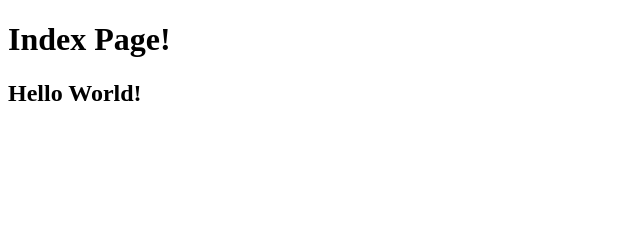
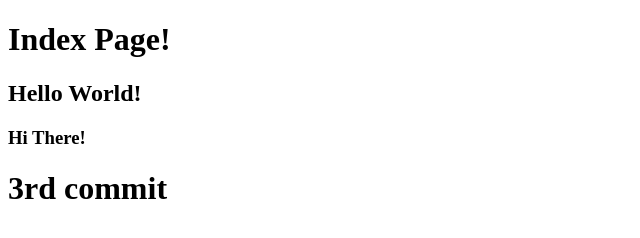
Before and after one commit to geekyaniruddha/Git-Proj, a plain HTML site: page index.html in a window 1280 px wide. Shown: the whole page, without its empty margins (0-640 px from the left). Drawn offline with Linux system fonts and the light colour scheme.

Commit message:
Third Commmit

```diff
--- a/index.html
+++ b/index.html
@@ -13,5 +13,11 @@
     <h2>
         Hello World!
     </h2>
+    <h3>
+        Hi There!
+    </h3>
+    <h1>
+        3rd commit
+    </h1>
 </body>
 </html>
```
